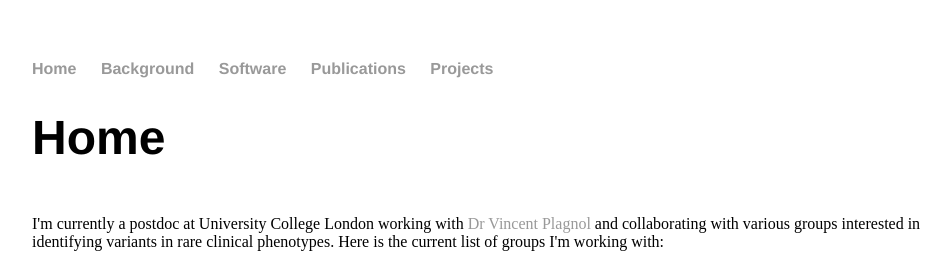
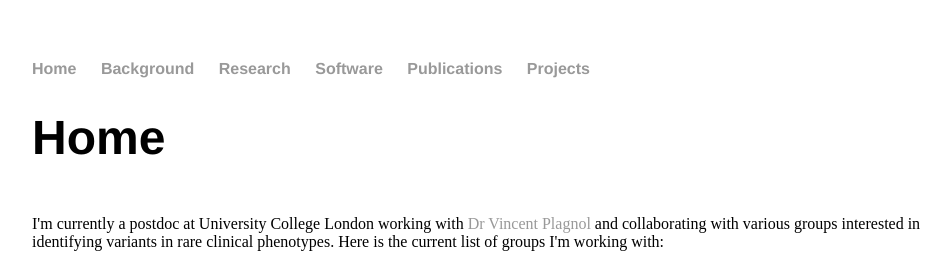
Before and after one commit to pontikos/pontikos.github.io, a Jekyll site: the page built from index.html, in a window 1280 px wide. Shown: the top 253 px of the page, without its empty margins (160-1111 px from the left). Built offline with Jekyll 4.4.1, drawn with Linux system fonts in a browser that asks for light colours; comment, search, counter and statistics services are not loaded.

Commit message:
Update default.html

```diff
--- a/_layouts/default.html
+++ b/_layouts/default.html
@@ -29,6 +29,7 @@
 <ul>
 <li><a href="/">Home</a></li>
 <li><a href="/Background">Background</a></li>
+<li><a href="/Software">Research</a></li>
 <li><a href="/Software">Software</a></li>
 <li><a href="/Publications">Publications</a></li>
 <li><a href="/Projects">Projects</a></li>
```
